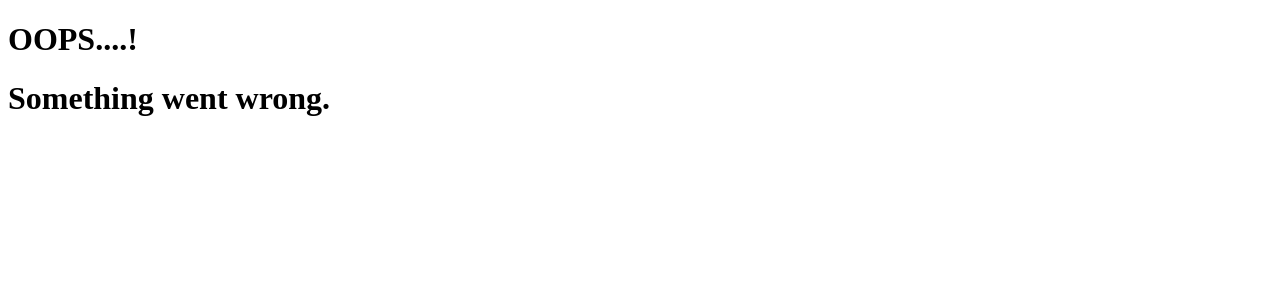
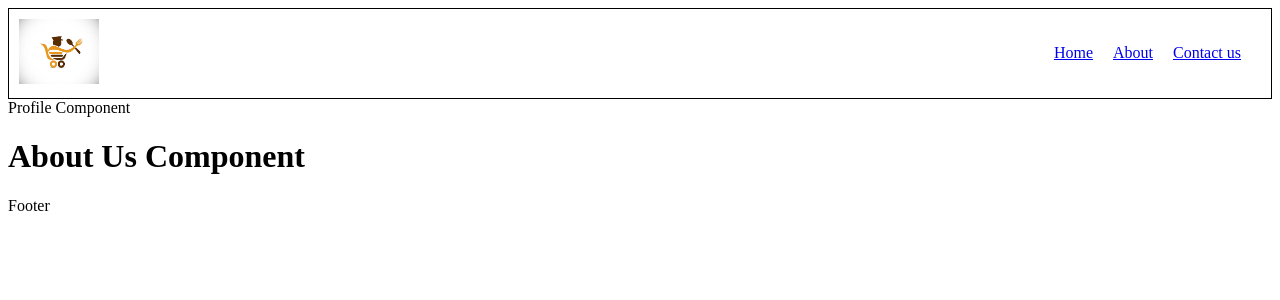
Before and after one commit to raghuhr18/Food-App, a React (Vite) app: page /about/profile in a window 1280 px wide. Shown: the top 300 px of the page. Built offline with nearby package versions, Linux system fonts and the light colour scheme.

Commit message:
nested route

```diff
--- a/src/components/About.js
+++ b/src/components/About.js
@@ -1,8 +1,12 @@
 import React from 'react'
+import { Outlet } from 'react-router-dom'
 
 const About = () => {
   return (
-    <h1>About Us Component</h1>
+    <>
+      <Outlet />
+      <h1>About Us Component</h1>
+    </>
   )
 }
 
--- /dev/null
+++ b/src/components/Profile.js
@@ -0,0 +1,9 @@
+import React from 'react'
+
+const Profile = () => {
+  return (
+    <div>Profile Component</div>
+  )
+}
+
+export default Profile
```
Also changed, not shown: App.js (+8 -1 lines).
